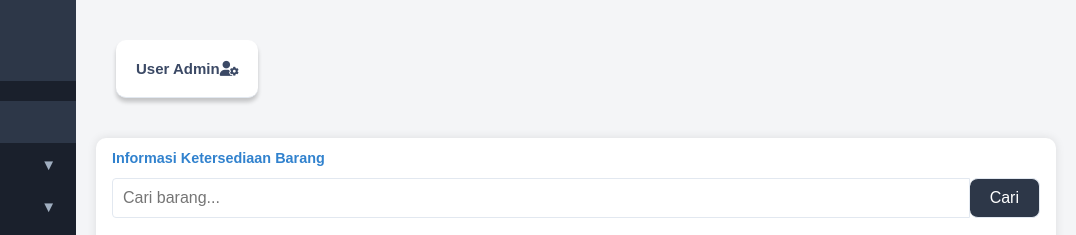
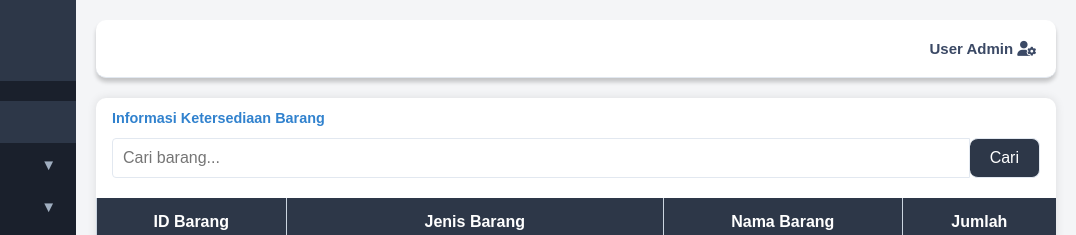
Before and after one commit to Web-barang/stockkeep.github.io, a plain HTML site: page Informasi_ketersediaan_barang.html in a window 1280 px wide. Shown: the top 235 px of the page, 204-1280 px from the left. Drawn offline with Linux system fonts and the light colour scheme.

Commit message:
Informasi_ketersediaan_barang.html

```diff
--- a/Informasi_ketersediaan_barang.html
+++ b/Informasi_ketersediaan_barang.html
@@ -6,7 +6,7 @@
     <title>StockKeep</title>
     <link rel="stylesheet" href="https://cdnjs.cloudflare.com/ajax/libs/font-awesome/6.0.0-beta3/css/all.min.css">
 
-    <link rel="stylesheet" href="style_jenis_barang.css" />
+    <link rel="stylesheet" href="style_informasi_jenis_barang.css" />
   </head>
   <body>
     <div class="sidebar">
```
